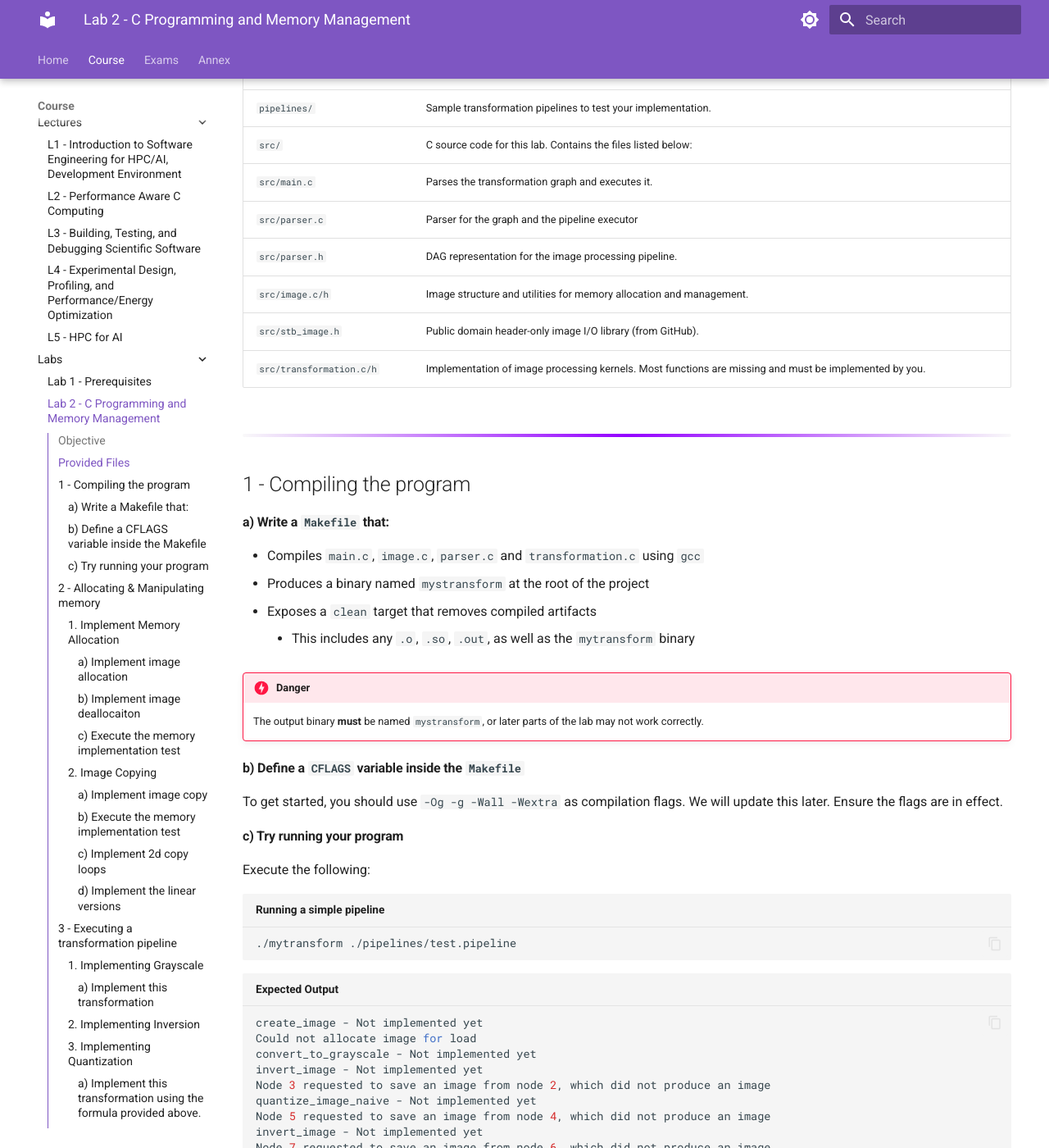
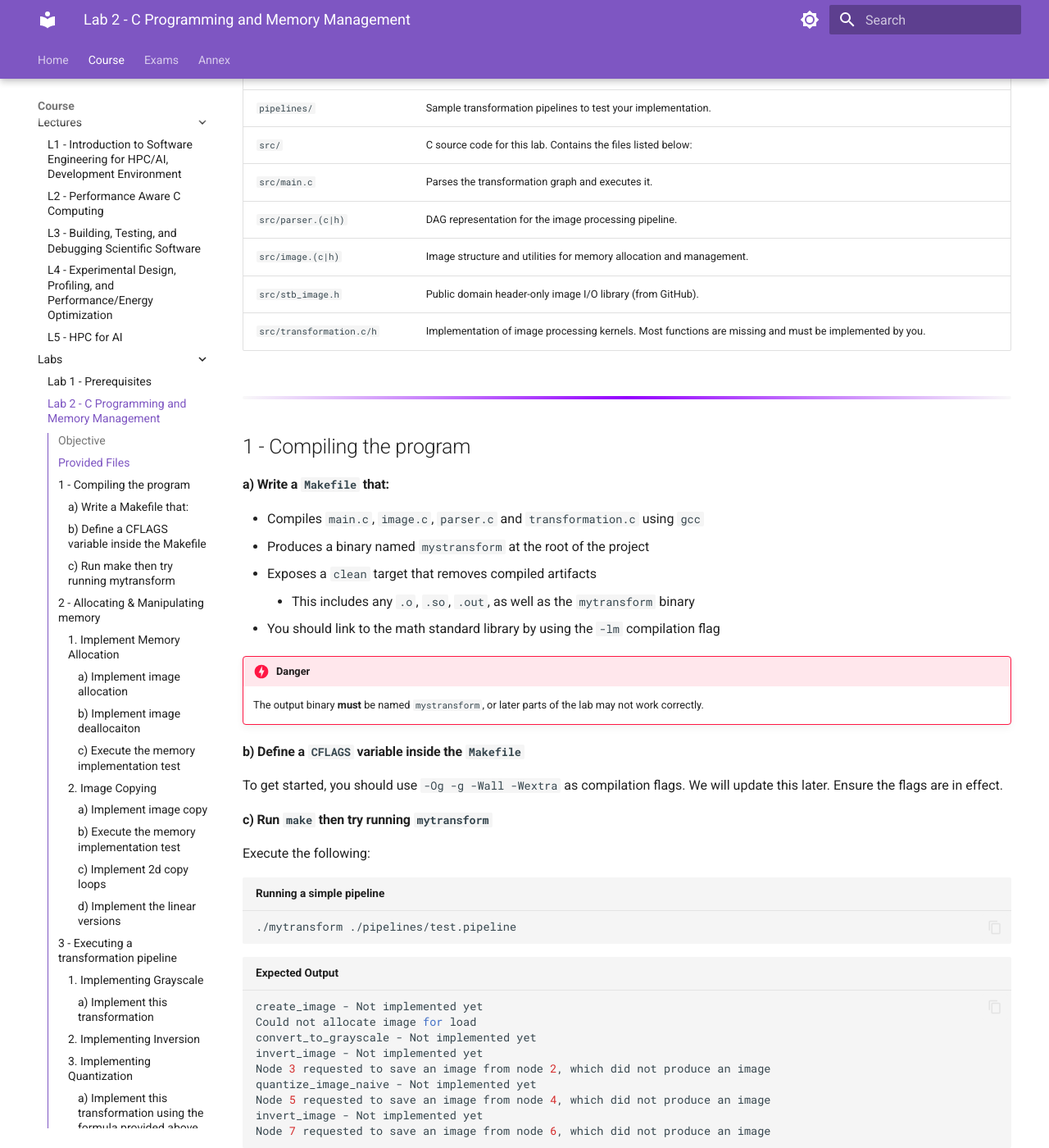
Before and after one commit to M1-CHPS/glhpc, an MkDocs documentation site: the page built from docs/lab2.md, in a window 1280 px wide and 1400 px high, scrolled down 1564 px. Shown: the whole window at 82% size. Built offline with MkDocs 1.6.1 and Material for MkDocs 9.7.7, drawn with Linux system fonts in a browser that asks for light colours.

Commit message:
Minor fixes to lab2

````diff
--- a/docs/lab2.md
+++ b/docs/lab2.md
@@ -36,9 +36,8 @@ The parsing and pipeline execution logic have already been implemented so you ca
 | `pipelines/`        | Sample transformation pipelines to test your implementation.                |
 | `src/`              | C source code for this lab. Contains the files listed below:                |
 | `src/main.c`        | Parses the transformation graph and executes it.                            |
-| `src/parser.c`      | Parser for the graph and the pipeline executor                              |
-| `src/parser.h`      | DAG representation for the image processing pipeline.                       |
-| `src/image.c/h`     | Image structure and utilities for memory allocation and management.         |
+| `src/parser.(c|h)`      | DAG representation for the image processing pipeline.                       |
+| `src/image.(c|h)`     | Image structure and utilities for memory allocation and management.         |
 | `src/stb_image.h`   | Public domain header-only image I/O library (from GitHub).                  |
 | `src/transformation.c/h` | Implementation of image processing kernels. Most functions are missing and must be implemented by you. |
 
@@ -53,6 +52,7 @@ The parsing and pipeline execution logic have already been implemented so you ca
 - Produces a binary named `mystransform` at the root of the project
 - Exposes a `clean` target that removes compiled artifacts
     - This includes any `.o`, `.so`, `.out`, as well as the `mytransform` binary
+- You should link to the math standard library by using the `-lm` compilation flag
 
 !!! Danger
     The output binary **must** be named `mystransform`, or later parts of the lab may not work correctly.
@@ -61,7 +61,7 @@ The parsing and pipeline execution logic have already been implemented so you ca
 
 To get started, you should use `-Og -g -Wall -Wextra` as compilation flags. We will update this later. Ensure the flags are in effect.
 
-#### c) Try running your program
+#### c) Run `make` then try running `mytransform`
 
 Execute the following:
 ```sh title="Running a simple pipeline"
````
